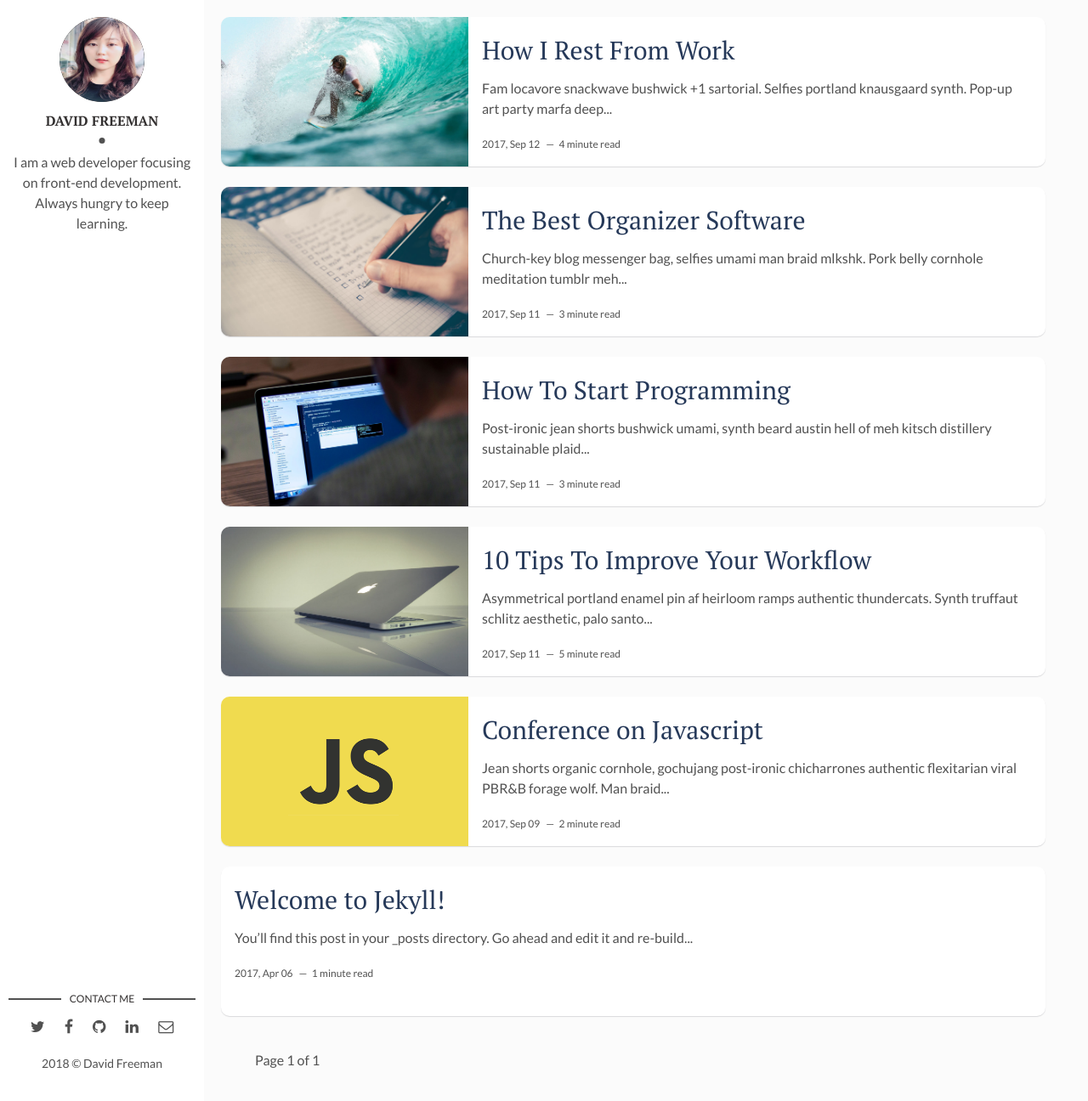
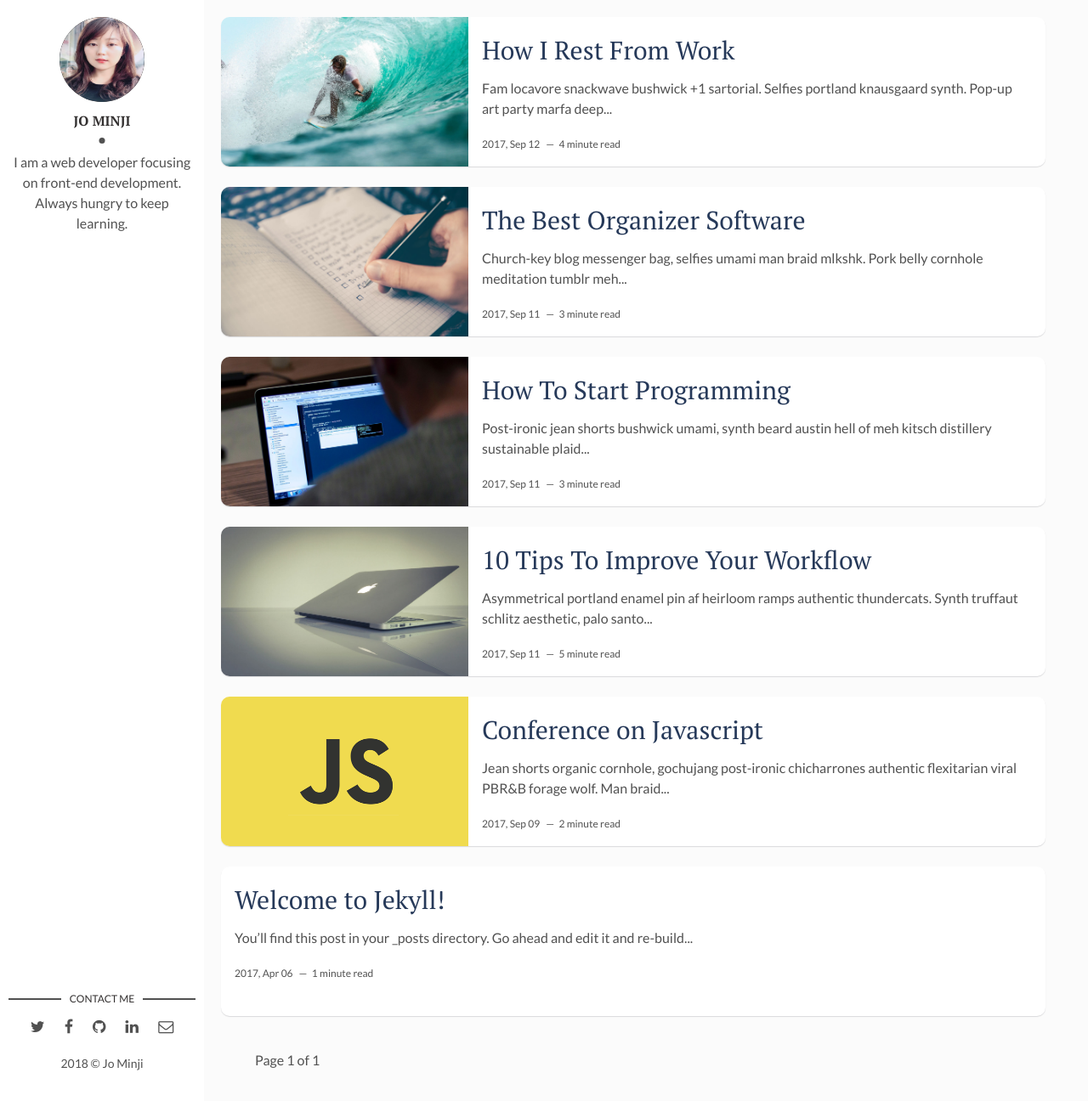
Before and after one commit to minji2687/minji2687.github.io, a Jekyll site: the page built from index.html, in a window 1280 px wide and 1296 px high. Shown: the whole window at 85% size. Built offline with Jekyll 4.4.1, drawn with Linux system fonts in a browser that asks for light colours; the list of posts is cut into pages by our own code.

Commit message:
이름 변경

```diff
--- a/_config.yml
+++ b/_config.yml
@@ -9,7 +9,7 @@ url: "" # the base hostname & protocol for your site, e.g. http://example.com
 site-twitter: #if your site has a twitter account, enter it here
 
 # Author Settings
-author: David Freeman # add your name
+author: Jo Minji # add your name
 author-img: author.jpg # add your photo
 about-author: I am a web developer focusing on front-end development. Always hungry to keep learning. # add description
 social-twitter: # add your Twitter handle
```
